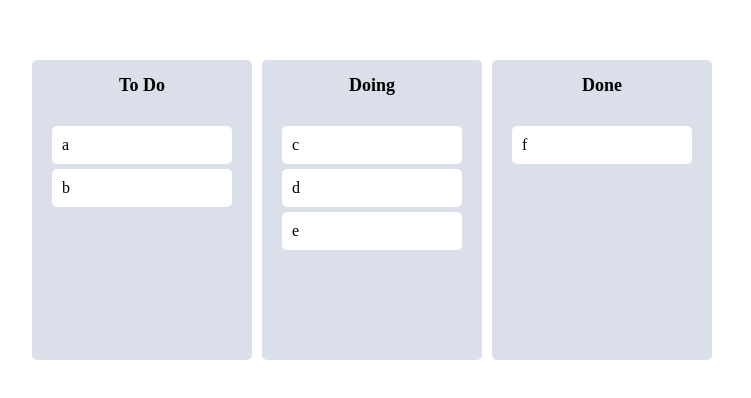
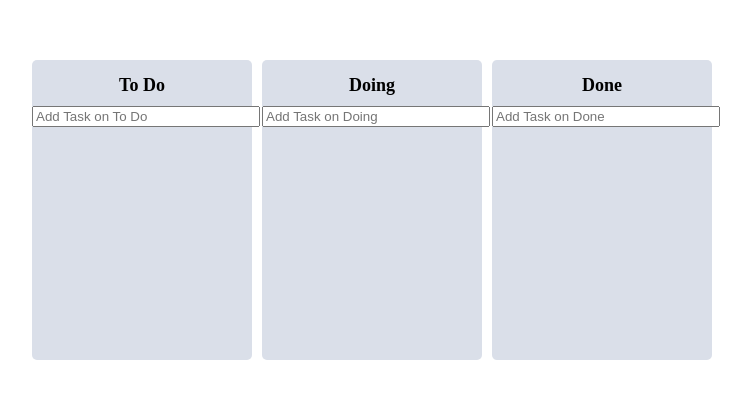
Before and after one commit to sorrynthx/react-study, a React (Create React App) app in the folder trello-clone/: page / in a window 1280 px wide. Shown: the part 198-596 px from the top of the page, without its empty margins (268-1019 px from the left). Built offline with nearby package versions, Linux system fonts and the light colour scheme.

Commit message:
2022-06-14 Trello-Colone App 각 보드별 todo 추가 (react-hook-form )

```diff
--- a/trello-clone/package.json
+++ b/trello-clone/package.json
@@ -16,6 +16,7 @@
     "react-beautiful-dnd": "^13.1.0",
     "react-dom": "^18.1.0",
     "react-helmet-async": "^1.3.0",
+    "react-hook-form": "^7.32.1",
     "react-query": "^3.39.1",
     "react-router-dom": "^6.3.0",
     "react-scripts": "5.0.1",
--- a/trello-clone/src/App.tsx
+++ b/trello-clone/src/App.tsx
@@ -2,7 +2,6 @@ import {DragDropContext, Droppable, DropResult} from 'react-beautiful-dnd';
 import { useRecoilState } from 'recoil';
 import styled from 'styled-components';
 import Board from './Components/Board';
-import DragabbleCard from './Components/DragabbleCard';
 import { toDoState } from './routes/atoms';
 
 
@@ -44,8 +43,9 @@ function App() {
     if (destination?.droppableId === source.droppableId) {
       setToDos((allBoards) => {
         const boardCopy = [...allBoards[source.droppableId]];
+        const taskObj = boardCopy[source.index];
         boardCopy.splice(source.index, 1);
-        boardCopy.splice(destination?.index, 0, draggableId);
+        boardCopy.splice(destination?.index, 0, taskObj);
         return {
           ...allBoards,
           [source.droppableId]: boardCopy
@@ -57,9 +57,10 @@ function App() {
     if (destination?.droppableId !== source.droppableId) {
       setToDos((allBoard) => {
         const sourceBoard = [...allBoard[source.droppableId]];
+        const taskObj = sourceBoard[source.index];
         const destinationBoard = [...allBoard[destination.droppableId]];
         sourceBoard.splice(source.index, 1);
-        destinationBoard.splice(destination?.index, 0, draggableId);
+        destinationBoard.splice(destination?.index, 0, taskObj);
         return {
           ...allBoard,
           [source.droppableId]: sourceBoard,
--- a/trello-clone/src/Components/Board.tsx
+++ b/trello-clone/src/Components/Board.tsx
@@ -1,6 +1,9 @@
+import { useForm } from "react-hook-form";
 import { Droppable } from "react-beautiful-dnd";
 import styled from "styled-components";
 import DragabbleCard from "./DragabbleCard";
+import { ITodo, toDoState } from "../routes/atoms";
+import { useSetRecoilState } from "recoil";
 
 const Wrapper = styled.div`
   width: 300px;
@@ -28,28 +31,63 @@ const Area = styled.div<IAreaProps>`
   padding: 20px;
 `;
 
+const Form = styled.form`
+    width: 100%;
+    input {
+        width: 100%;
+    }
+`;
+
 interface IAreaProps {
     isDraggingFromThis: boolean;
     isDraggingOver: boolean;
   }
 
 interface IBoardProps {
-    toDos: string[];
+    toDos: ITodo[];
     boardId: string;
 }
 
+interface IForm {
+    toDo: string;
+}
+
 function Board({toDos, boardId}: IBoardProps) {
+    const setToDos = useSetRecoilState(toDoState);
+    const {register, setValue, handleSubmit } = useForm<IForm>();
+    const onValid = ({toDo}: IForm) => {
+        const newToDo = {
+            id: Date.now(),
+            text: toDo,
+        };
+        setToDos((allBoards) => {
+            return {
+              ...allBoards,
+              [boardId]: [newToDo, ...allBoards[boardId]],
+            };
+          });
+        setValue("toDo", "");
+    }
     return (
         <Wrapper>
         <Title>{boardId}</Title>
+        <Form onSubmit={handleSubmit(onValid)}>
+            <input
+                {
+                    ...register("toDo", {required: true})}
+                    type="text"
+                    placeholder={`Add Task on ${boardId}`
+                } />
+        </Form>
             <Droppable droppableId={boardId}>
             {(magic, info) => (
                 <Area
                     isDraggingOver={info.isDraggingOver}
                     isDraggingFromThis={Boolean(info.draggingFromThisWith)}
-                    ref={magic.innerRef} {...magic.droppableProps}>
+                    ref={magic.innerRef}
+                    {...magic.droppableProps}>
                 {toDos.map((toDo, index) => (
-                    <DragabbleCard key={toDo} index={index} toDo={toDo} />
+                    <DragabbleCard key={toDo.id} index={index} toDoId={toDo.id} toDoText={toDo.text} />
                 ))}
                 {magic.placeholder}
                 </Area>
--- a/trello-clone/src/Components/DragabbleCard.tsx
+++ b/trello-clone/src/Components/DragabbleCard.tsx
@@ -12,14 +12,15 @@ const Card = styled.div<{isDragging: boolean}>`
 `;
 
 interface IDragabbleCardProps {
-    toDo: string;
+    toDoId: number;
+    toDoText: string;
     index: number;
 }
 
-function DragabbleCard({ toDo, index }: IDragabbleCardProps) {
+function DragabbleCard({ toDoId, toDoText, index }: IDragabbleCardProps) {
     //console.log(toDo, "has been rendered");
     return (
-      <Draggable key={toDo} draggableId={toDo} index={index}>
+      <Draggable key={toDoId} draggableId={toDoId + ""} index={index}>
         {(magic, snapshot) => (
           <Card
             isDragging={snapshot.isDragging}
@@ -27,7 +28,7 @@ function DragabbleCard({ toDo, index }: IDragabbleCardProps) {
             {...magic.dragHandleProps}
             {...magic.draggableProps}
           >
-            {toDo}
+            {toDoText}
           </Card>
         )}
       </Draggable>
--- a/trello-clone/src/routes/atoms.ts
+++ b/trello-clone/src/routes/atoms.ts
@@ -24,14 +24,19 @@ export const hourSelector = selector<number>({
 
 
 // react-beautiful-dnd recoil
+export interface ITodo {
+    id: number;
+    text: string;
+}
+
 interface ITodoState {
-    [key: string]: string[];
+    [key: string]: ITodo[];
 }
 export const toDoState = atom<ITodoState>({
     key: "toDo",
     default: {
-        "To Do": ["a", "b"],
-        Doing: ["c", "d", "e"],
-        Done: ["f"],
+        "To Do": [],
+        Doing: [],
+        Done: [],
     },
 });
```
Also changed, not shown: trello-clone/install.txt, 1 other file (tests, documents, lock files or other folders).
